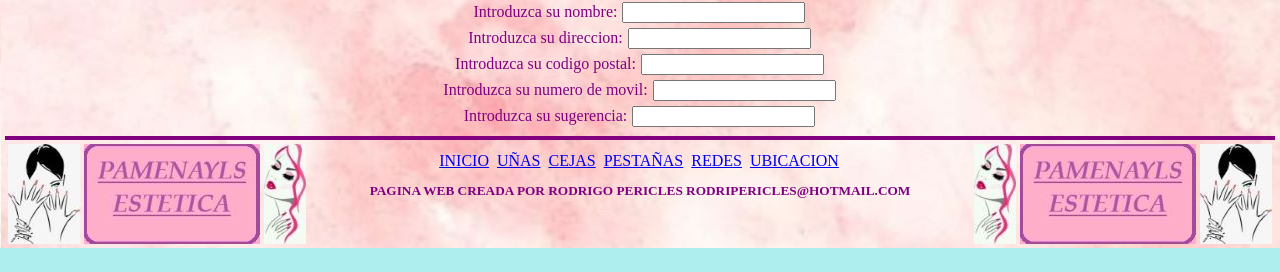
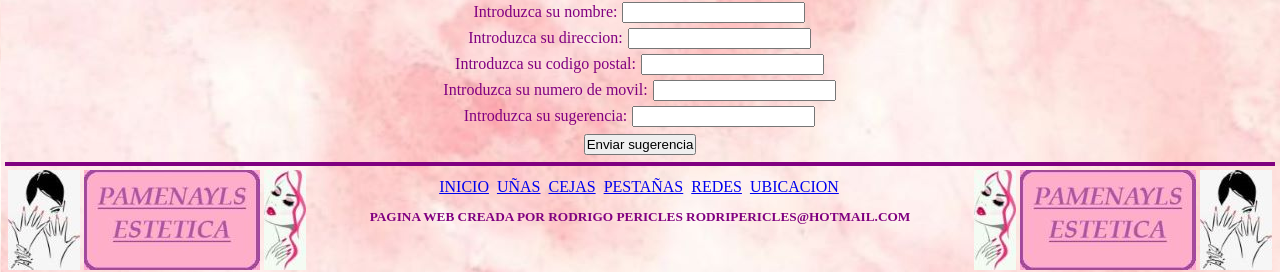
Before and after one commit to rodriperi/2da-entrega, a plain HTML site: page pages/inicio.html in a window 1280 px wide. Shown: the part 561-833 px from the top of the page. Before the commit the page ends 807 px from the top, so only its background shows below. Drawn offline with Linux system fonts and the light colour scheme.

Commit message:
terminado cuestionario

```diff
--- a/pages/inicio.html
+++ b/pages/inicio.html
@@ -59,6 +59,7 @@
         <li>Introduzca su numero de movil: <INPUT TYPE="Text"></li>
         <li>Introduzca su sugerencia: <INPUT TYPE="Text"></li>
       </ul>
+      <p><INPUT TYPE="submit" value="Enviar sugerencia"></p>
     </form>
   </CENTER>
   <HR SIZE="2" COLOR="PURPLE">
```
